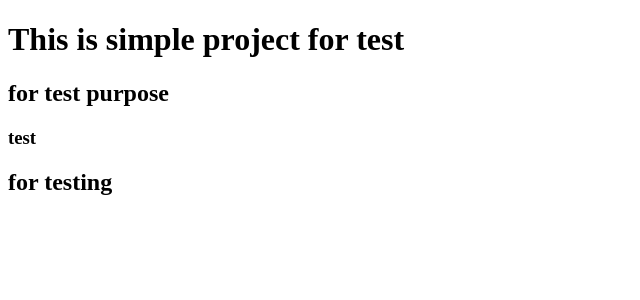
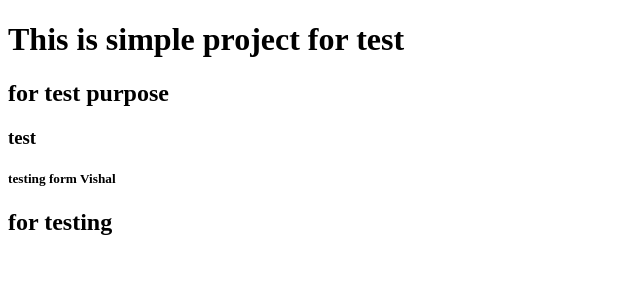
Before and after one commit to gauravkr7/DemoForTest, an Angular app: page / in a window 1280 px wide. Shown: the top 300 px of the page, without its empty margins (0-640 px from the left). Built offline with nearby package versions, Linux system fonts and the light colour scheme.

Commit message:
a git request please accept

```diff
--- a/src/app/app.component.html
+++ b/src/app/app.component.html
@@ -2,5 +2,6 @@
 
 <h2> for test purpose</h2>
 <h3>test</h3>
+<h5>testing form Vishal</h5>
 
 <h2>for testing</h2>
```
